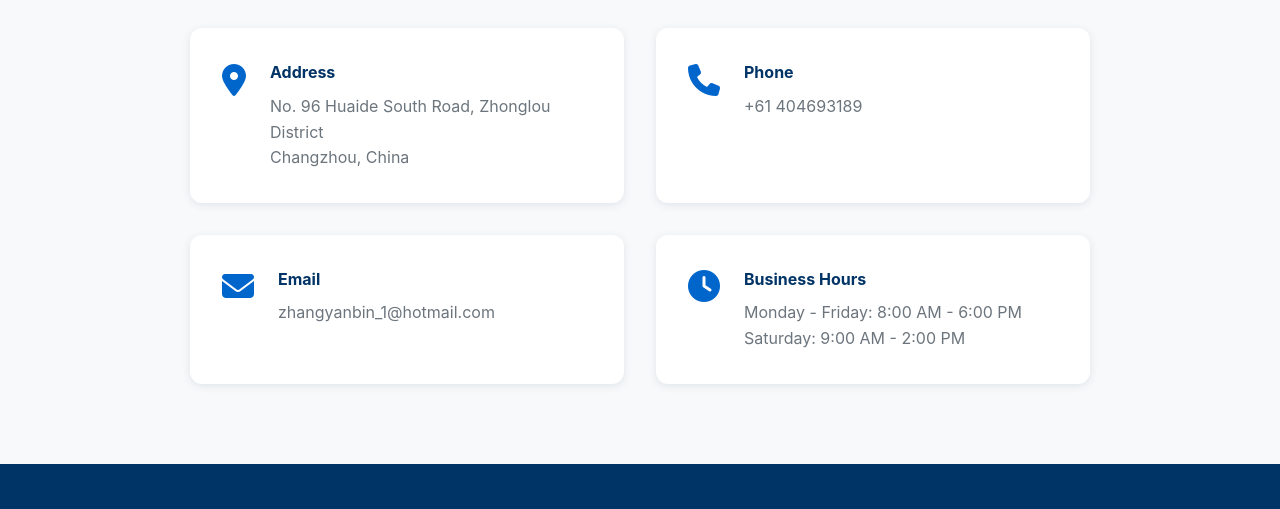
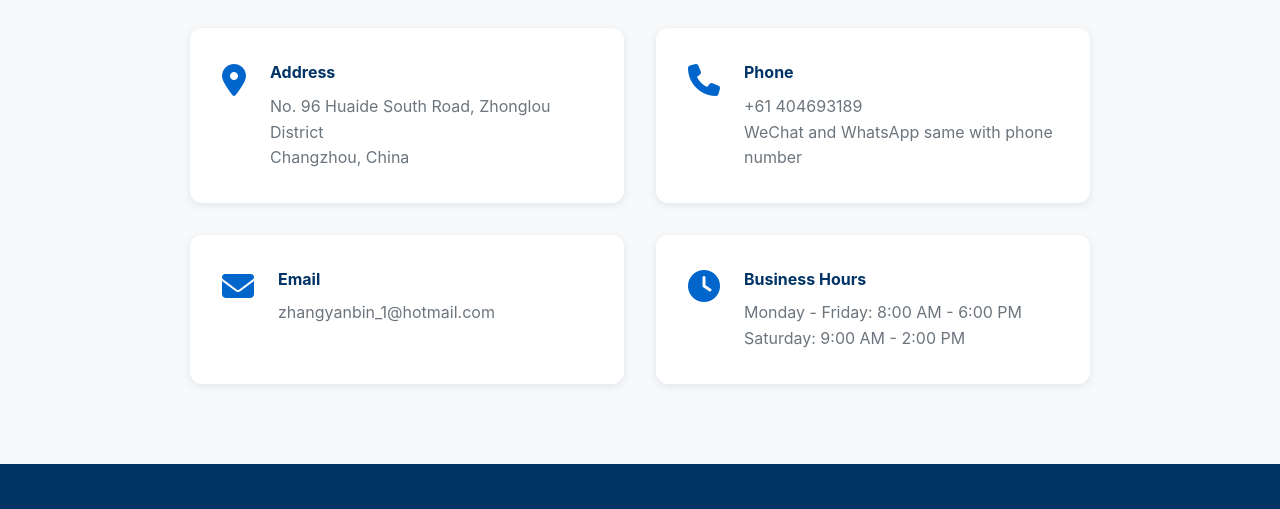
Before and after one commit to stickypoooop-AI/WEB-project, a website: page index.html in a window 1280 px wide. Shown: the part 2420-2929 px from the top of the page. Drawn offline with nearby package versions, Linux system fonts and the light colour scheme; no server answers.

Commit message:
Add WeChat and WhatsApp contact information

```diff
--- a/index.html
+++ b/index.html
@@ -165,6 +165,7 @@
                         <div>
                             <h4 data-i18n="contact_phone">Phone</h4>
                             <p>+61 404693189</p>
+                            <p>WeChat and WhatsApp same with phone number</p>
                         </div>
                     </div>
                     <div class="contact-item">
```
